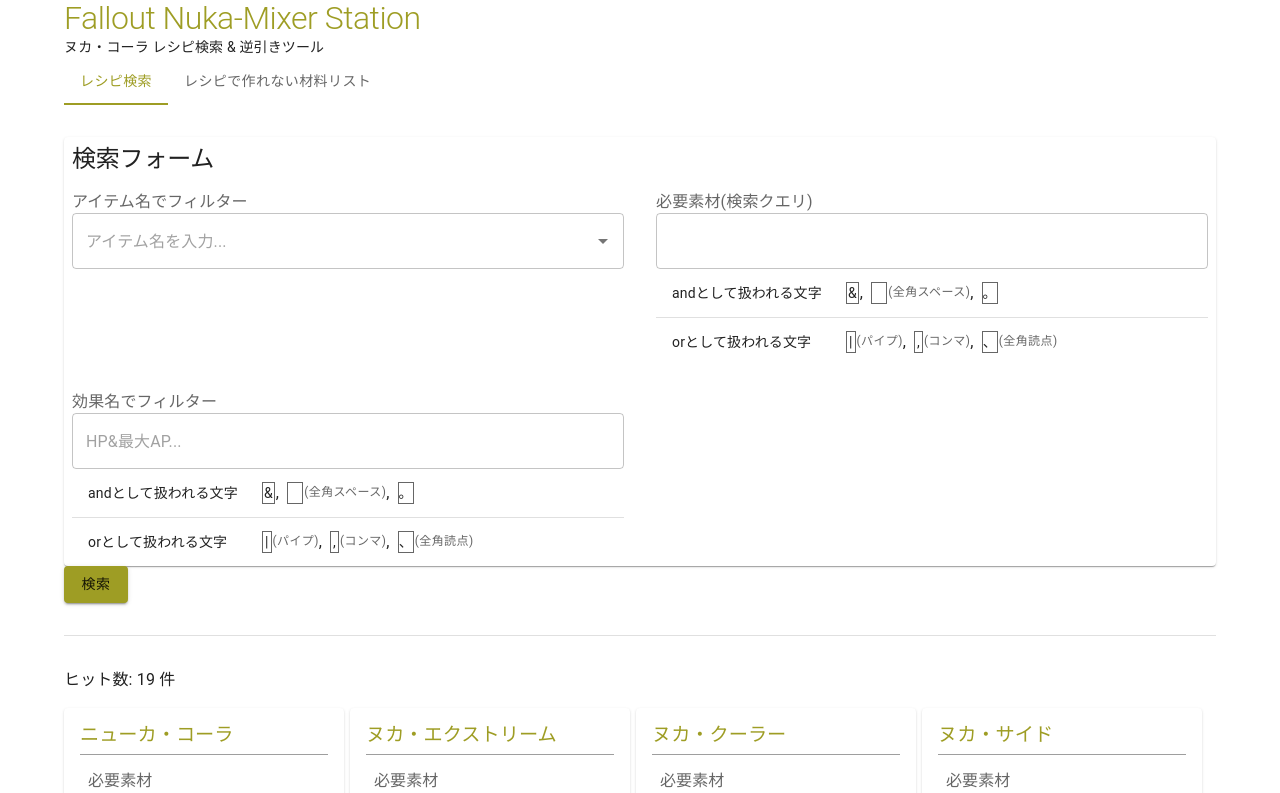
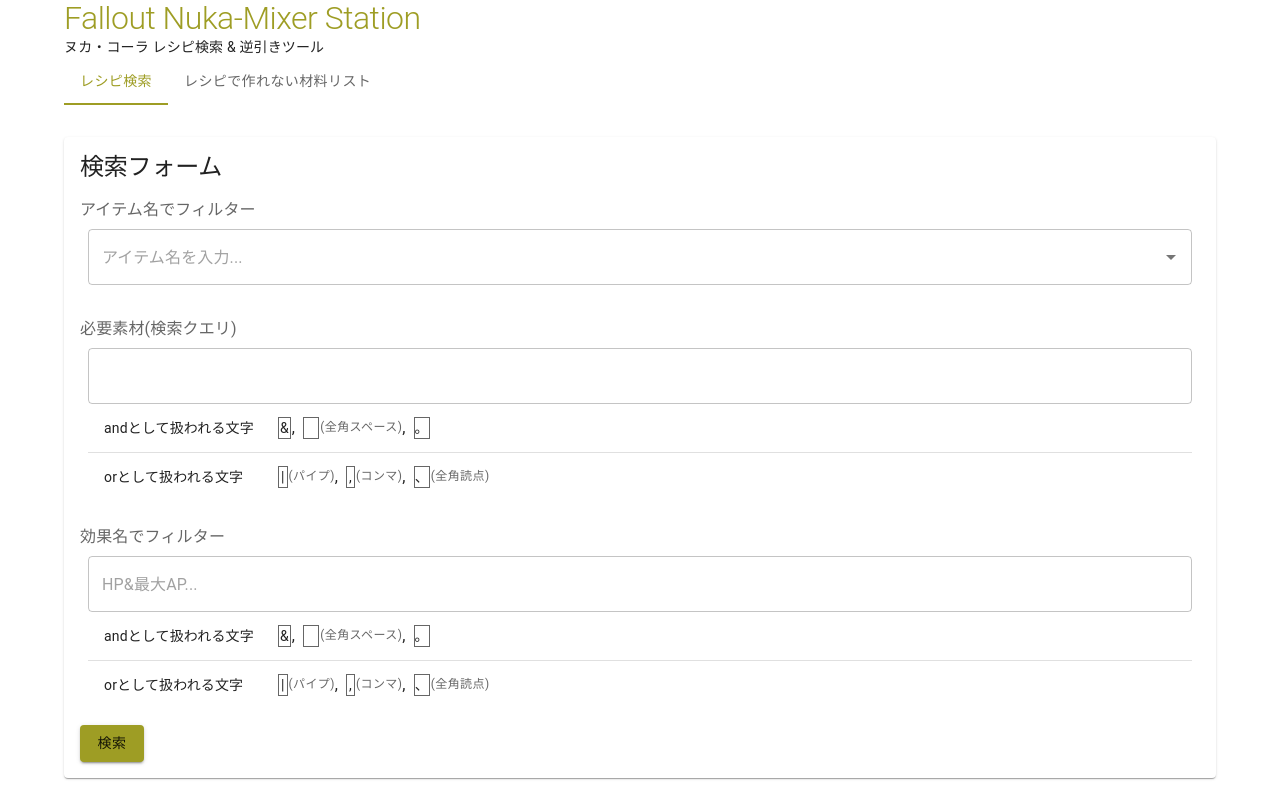
Before and after one commit to vvlvm/fallout-recipe, a React (Vite) app: page / in a window 1280 px wide. Shown: the top 793 px of the page. Built offline with nearby package versions, Linux system fonts and the light colour scheme.

Commit message:
MuiGridからMuiStackに変更。marginやpaddingを調整

```diff
--- a/src/components/filters/index.tsx
+++ b/src/components/filters/index.tsx
@@ -15,8 +15,8 @@
 import Divider from '@mui/material/Divider'
 import FormControl from '@mui/material/FormControl'
 import FormLabel from '@mui/material/FormLabel'
-import Grid from '@mui/material/Grid'
 import Paper from '@mui/material/Paper'
+import Stack from '@mui/material/Stack'
 import TextField from '@mui/material/TextField'
 import Typography from '@mui/material/Typography'
 import { memo, useState } from 'react'
@@ -25,6 +25,7 @@
 import { QueriedEffectNamesProvider } from './queried-effect-names-context/Provider.tsx'
 import { QueriedIngredientNamesProvider } from './queried-ingredient-names-context/Provider.tsx'
 import { RecipeGrid } from './recipe-grid/RecipeGrid.tsx'
+import Box from '@mui/material/Box'
 
 export const Filters = memo(function Filters() {
 	const [itemNameSearchTerm, setItemNameSearchTerm] = useState('')
@@ -55,12 +56,11 @@
 
 	return (
 		<>
-			<Paper component='section' sx={{ p: 1 }}>
+			<Paper component='section' sx={{ p: 2 }}>
 				<Typography variant='h2' sx={{ fontSize: '1.5rem', mb: 2 }}>
 					検索フォーム
 				</Typography>
-				<Grid container spacing={4}>
-					<Grid size={{ xs: 12, md: 6 }}>
+				<Stack spacing={3}>
 					<FormControl fullWidth>
 						<FormLabel component='legend'>アイテム名でフィルター</FormLabel>
 						<Autocomplete
@@ -70,35 +70,35 @@
 							renderInput={(params) => (
 								<TextField {...params} placeholder='アイテム名を入力...' />
 							)}
+							sx={{ m: 1 }}
 						/>
 					</FormControl>
-					</Grid>
 
-					<Grid size={{ xs: 12, md: 6 }}>
 					<FormControl fullWidth>
 						<FormLabel component='legend'>必要素材(検索クエリ)</FormLabel>
+						<Box sx={{ m: 1 }}>
 							<IngredientQueryAutoComplete
 								inputValue={ingredientQuery}
 								setInputValue={setIngredientQuery}
 							/>
+						</Box>
 					</FormControl>
-					</Grid>
 
-					<Grid size={{ xs: 12, md: 6 }}>
 					<FormControl fullWidth>
 						<FormLabel component='legend'>効果名でフィルター</FormLabel>
+						<Box sx={{ m: 1 }}>
 							<EffectNameQueryAutoComplete
 								inputValue={effectNameQuery}
 								setInputValue={setEffectNameQuery}
 							/>
+						</Box>
 					</FormControl>
-					</Grid>
-				</Grid>
-			</Paper>
+				</Stack>
 
-			<Button variant='contained' onClick={handleSearchSubmit}>
+				<Button variant='contained' onClick={handleSearchSubmit} sx={{ mt: 2 }}>
 					検索
 				</Button>
+			</Paper>
 
 			<Divider sx={{ my: 4 }} />
 
```
Lines whose indentation alone changed are shown as unchanged.
